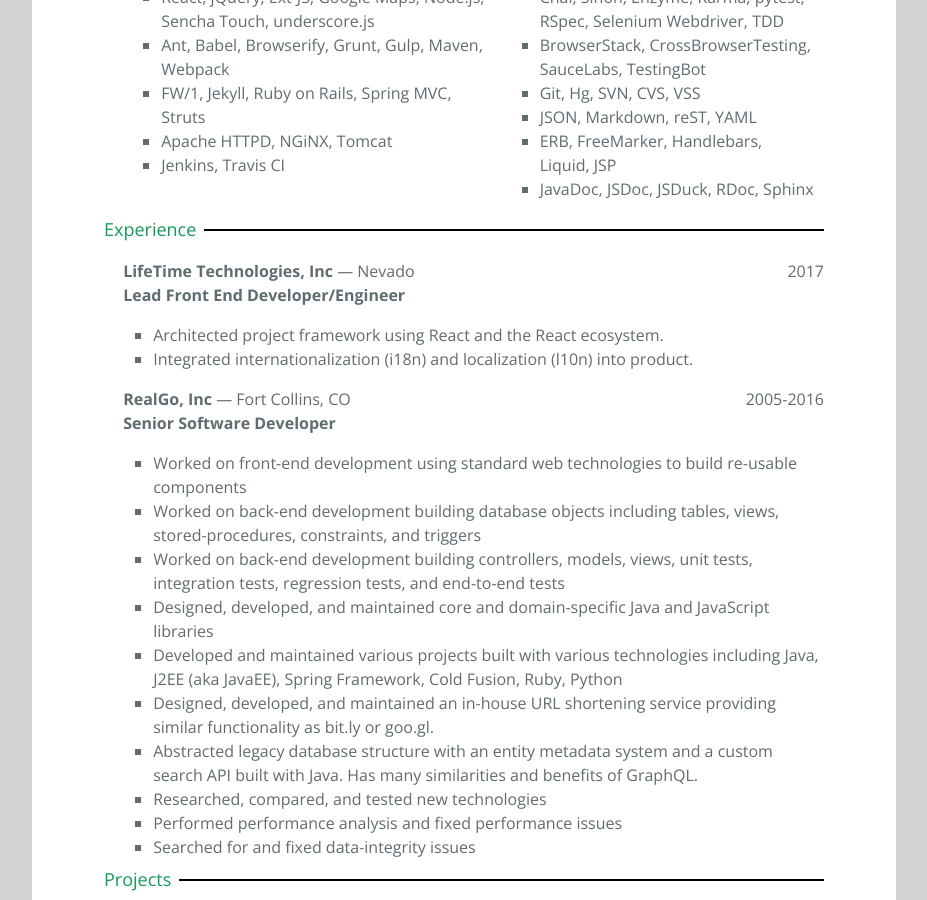
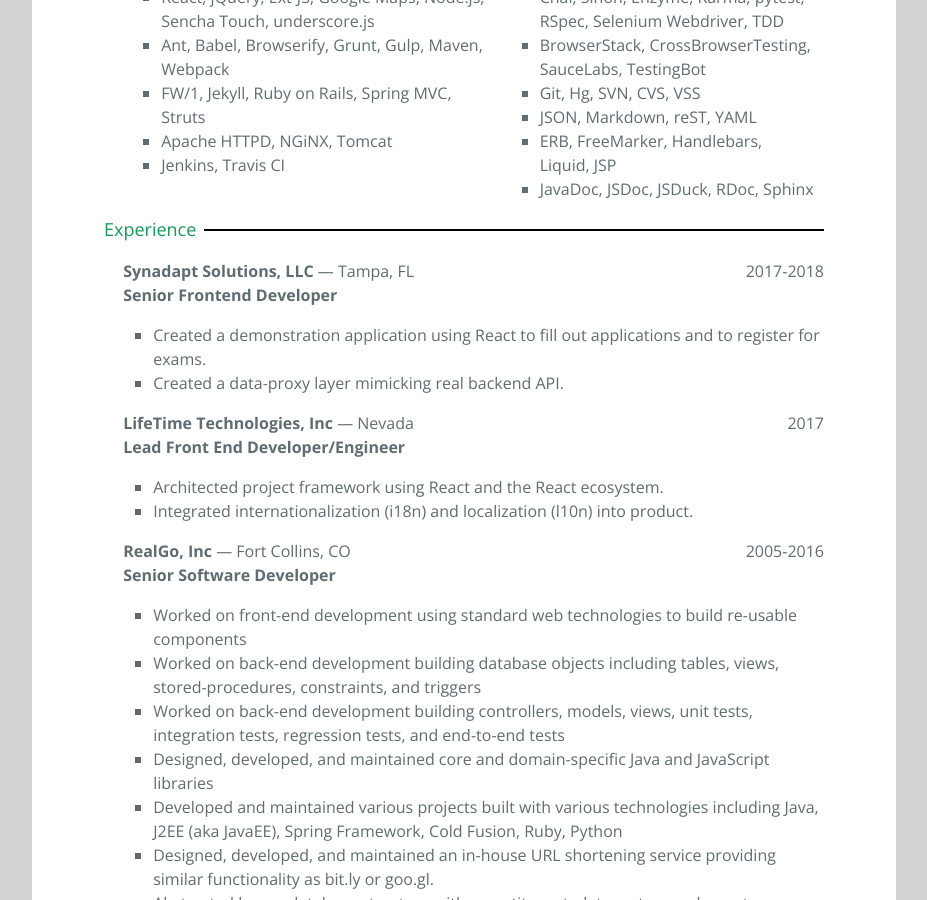
Before and after one commit to dhurlburtusa/dhurlburtusa.github.io, a Jekyll site: the page built from resume/index.html, in a window 1280 px wide and 900 px high, scrolled down 1187 px. Shown: the whole window, without its empty margins (176-1103 px from the left). Built offline with Jekyll 4.4.1, drawn with Linux system fonts in a browser that asks for light colours.

Commit message:
Add Experience with Synadapt Solutions

```diff
--- a/resume/index.html
+++ b/resume/index.html
@@ -174,9 +174,23 @@
       </div>
       <div class="Resume-expe">
         <h2>Experience</h2>
+        <div class="Resume-expe-synadapt">
+          <p>
+            <span class="CompanyName">Synadapt Solutions, LLC</span> &mdash; Tampa, FL <span class="Dates">2017-2018</span><br>
+            <span class="JobTitle">Senior Frontend Developer</span>
+          </p>
+          <ul>
+            <li>
+              Created a demonstration application using React to fill out applications and to register for exams.
+            </li>
+            <li>
+              Created a data-proxy layer mimicking real backend API.
+            </li>
+          </ul>
+        </div>
         <div class="Resume-expe-lifetime">
           <p>
-            <span class="CompanyName">LifeTime Technologies, Inc</span> &mdash; Nevado <span class="Dates">2017</span><br>
+            <span class="CompanyName">LifeTime Technologies, Inc</span> &mdash; Nevada <span class="Dates">2017</span><br>
             <span class="JobTitle">Lead Front End Developer/Engineer</span>
           </p>
           <ul>
```
